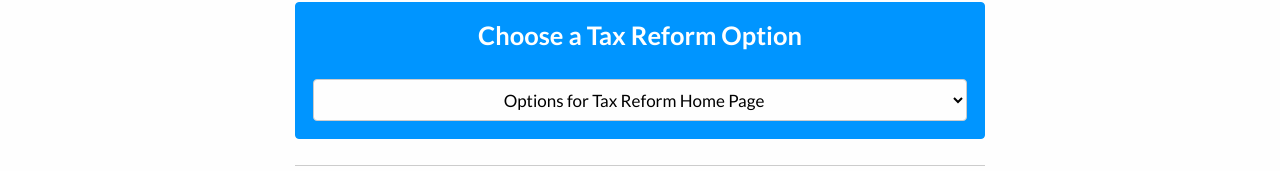
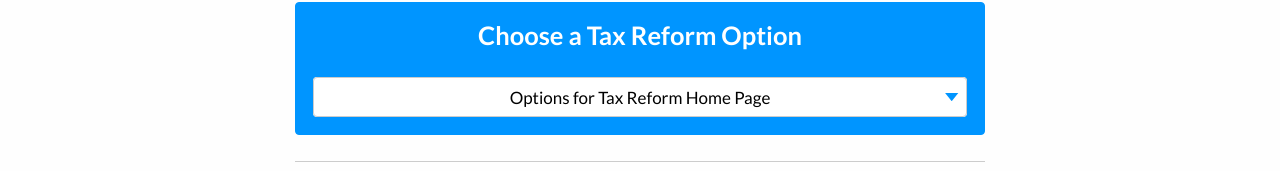
Before and after one commit to TaxFoundation/options-guide-2021, a React (Create React App) app: page / in a window 1280 px wide. Shown: the part 243-414 px from the top of the page. Built offline with nearby package versions, Linux system fonts and the light colour scheme.

Commit message:
Better select styles

```diff
--- a/src/components/OptionSelect.js
+++ b/src/components/OptionSelect.js
@@ -19,16 +19,41 @@ const Heading = styled.h2`
   margin: 0;
 `;
 
+const SelectContainer = styled.div`
+  background-color: #fff;
+  border-radius: 4px;
+  display: grid;
+  align-items: center;
+  grid-template-areas: 'select';
+
+  &::after {
+    background-color: var(--tf-blue);
+    clip-path: polygon(100% 0%, 0 0%, 50% 100%);
+    content: '';
+    grid-area: select;
+    height: 0.5em;
+    justify-self: end;
+    margin-right: 0.5rem;
+    width: 0.8em;
+  }
+`;
+
 const Select = styled.select`
+  appearance: none;
+  background-color: transparent;
+  cursor: pointer;
+  grid-area: select;
   font-size: 1rem;
   text-align: center;
   width: 100%;
+  z-index: 1;
 `;
 
 const OptionSelect = ({ option, options, setOption }) => {
   return (
     <Container>
       <Heading>Choose a Tax Reform Option</Heading>
+      <SelectContainer>
         <Select
           name="option-select"
           id="option-select"
@@ -43,6 +68,7 @@ const OptionSelect = ({ option, options, setOption }) => {
             >{`Option ${option.id}: ${option.title}`}</option>
           ))}
         </Select>
+      </SelectContainer>
     </Container>
   );
 };
```
Lines whose indentation alone changed are shown as unchanged.
